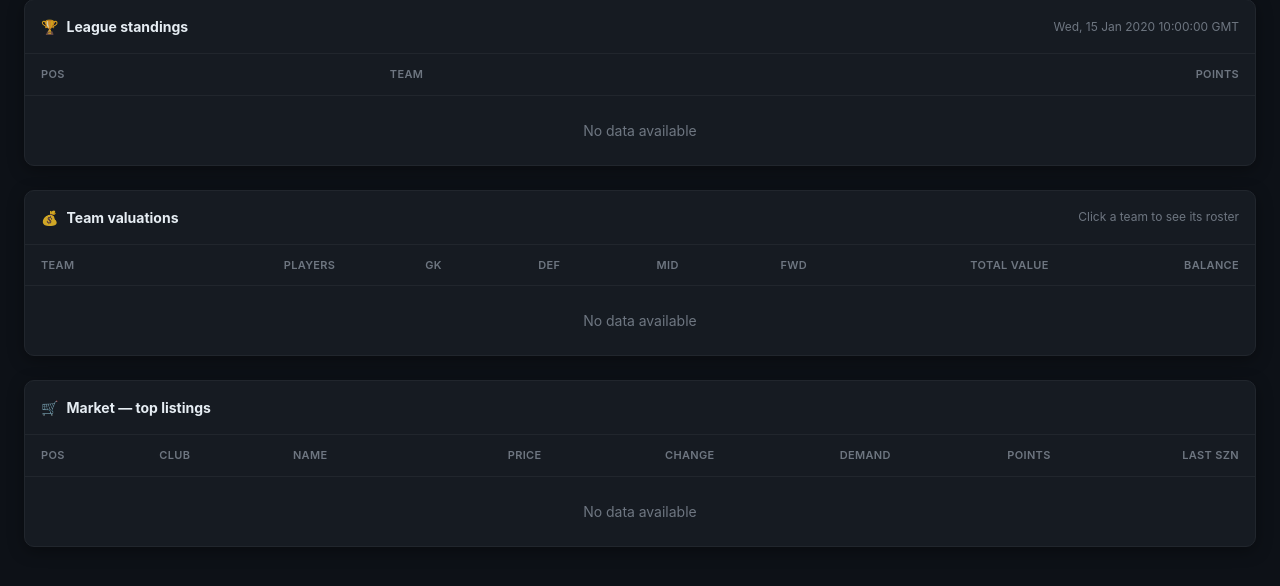
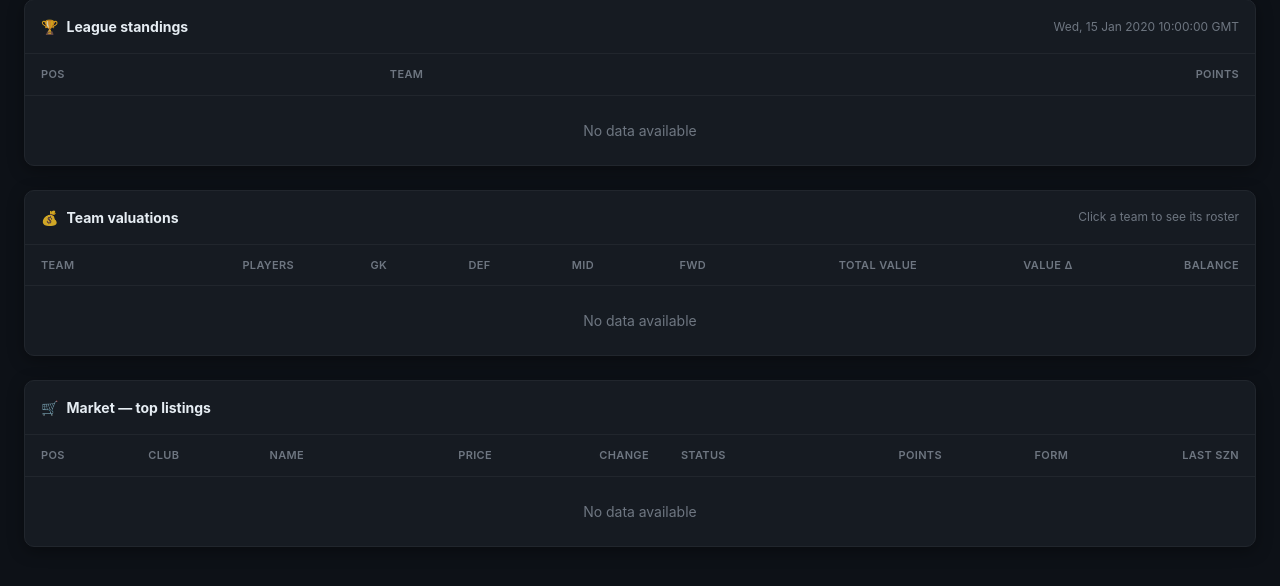
Before and after one commit to nilcrespo/BiwengerBot, a Flask app: template templates/dashboard.html in a window 1280 px wide. Shown: the part 88-674 px from the top of the page. Run offline with Flask 3, Linux system fonts and the light colour scheme; data comes from the database, SQL or seed files in the repository; the template is opened without the code that fills it: most values are stand-ins (such as "Sample title", 1, 10 or a date in 2020); data that the repository does not hold is empty.

Commit message:
feat: value trend columns for teams, roster players, and market
- Team valuations: Value Δ column (day-over-day team value change —
  was already scraped into teams.value_change, never surfaced).
- Roster accordion: Change column per player (was already scraped
  into team_players.change, same story — and had the sign bug fixed
  in the previous commit).
- Market: relabeled Demand -> Form (honest name), added Status pill
  and points-from-last-5 alongside the existing price Change column.

Co-Authored-By: Claude Sonnet 5 <noreply@anthropic.com>

```diff
--- a/app.py
+++ b/app.py
@@ -44,7 +44,7 @@ def get_data():
     # --- League standings ---
     standings = pd.read_sql(
         """
-        SELECT position, name, points, is_me
+        SELECT position, name, points, value_change, is_me
         FROM teams
         WHERE scraped_at LIKE ?    -- match 'YYYY-MM-DD%'
         ORDER BY position
@@ -56,7 +56,7 @@ def get_data():
     # --- Market ---
     market = pd.read_sql(
         """
-        SELECT m.position, m.club, m.name, m.price, m.change, m.demand,
+        SELECT m.position, m.club, m.name, m.price, m.change, m.status, m.recent_pts,
                m.this_season_pts, m.last_season_pts,
                COALESCE(pp.probability, '0%') AS probability
         FROM market m
@@ -86,15 +86,18 @@ def get_data():
         SELECT tp.team_id, MAX(tp.team) AS team_name, COUNT(*) AS player_count,
                SUM(tp.price) AS total_value,
                MAX(tb.ledger_balance) AS balance,
-               MAX(tb.is_me) AS is_me
+               MAX(tb.is_me) AS is_me,
+               MAX(t.value_change) AS value_change
         FROM team_players tp
         LEFT JOIN team_balance tb
           ON tb.team_id = tp.team_id AND tb.scraped_at LIKE ?
+        LEFT JOIN teams t
+          ON t.name = tp.team AND t.scraped_at LIKE ?
         WHERE tp.scraped_at LIKE ?
         GROUP BY tp.team_id
         ORDER BY total_value DESC
         """,
-        conn, params=(f"{date}%", f"{date}%")
+        conn, params=(f"{date}%", f"{date}%", f"{date}%")
     )
 
     # Position breakdown per team (GK/DEF/MID/FWD counts) — dual-position
@@ -121,7 +124,7 @@ def get_data():
     # --- Team players for every team (the dashboard expands rosters inline
     # under each team's row rather than filtering to one team at a time) ---
     base_team_players_sql = """
-        SELECT tp.team_id, tp.position, tp.club, tp.name, tp.price, tp.this_season_pts,
+        SELECT tp.team_id, tp.position, tp.club, tp.name, tp.price, tp.change, tp.this_season_pts,
                tp.points_per_match, tp.status,
                COALESCE(pp.probability, '0%') AS probability
         FROM team_players tp
--- a/static/js/dashboard.js
+++ b/static/js/dashboard.js
@@ -99,15 +99,16 @@ function renderStandings(data) {
 
 function renderMarket(data) {
   const tbody = document.querySelector('#marketTable tbody');
-  renderTable(tbody, data, 8, (p) => `
+  renderTable(tbody, data, 9, (p) => `
     <tr>
       <td><span class="pos-badge">${escapeHtml(p.position)}</span></td>
       <td class="cell-muted">${escapeHtml(p.club)}</td>
       <td class="cell-primary">${escapeHtml(p.name)} ${probabilityPill(p.probability)}</td>
       <td class="num">${formatMoney(p.price)}</td>
       <td class="num">${formatDelta(p.change, { hideZero: true })}</td>
-      <td class="num cell-muted">${escapeHtml(p.demand)}</td>
+      <td>${statusPill(p.status)}</td>
       <td class="num">${escapeHtml(p.this_season_pts)}</td>
+      <td class="num cell-muted">${escapeHtml(p.recent_pts)}</td>
       <td class="num cell-muted">${escapeHtml(p.last_season_pts)}</td>
     </tr>
   `);
@@ -117,12 +118,12 @@ function renderMarket(data) {
 // expand its squad inline instead of a separate dropdown-driven section.
 function renderRosterRows(players) {
   if (!players || players.length === 0) {
-    return `<tr><td colspan="7" class="roster-empty">No roster data</td></tr>`;
+    return `<tr><td colspan="8" class="roster-empty">No roster data</td></tr>`;
   }
   const head = `
     <tr class="roster-head">
       <th>Pos</th><th>Club</th><th>Name</th>
-      <th class="num">Price</th><th class="num">Points</th>
+      <th class="num">Price</th><th class="num">Change</th><th class="num">Points</th>
       <th class="num">Pts/match</th><th>Status</th>
     </tr>`;
   const rows = players.map((p) => `
@@ -131,6 +132,7 @@ function renderRosterRows(players) {
       <td class="cell-muted">${escapeHtml(p.club)}</td>
       <td class="cell-primary">${escapeHtml(p.name)} ${probabilityPill(p.probability)}</td>
       <td class="num">${formatMoney(p.price)}</td>
+      <td class="num">${formatDelta(p.change, { hideZero: true })}</td>
       <td class="num">${escapeHtml(p.this_season_pts)}</td>
       <td class="num cell-muted">${formatNumber(p.points_per_match)}</td>
       <td>${statusPill(p.status)}</td>
@@ -142,7 +144,7 @@ function renderRosterRows(players) {
 function renderTeamValuations(teams, rostersByTeamId) {
   const tbody = document.querySelector('#teamsTable tbody');
   if (!teams || teams.length === 0) {
-    tbody.innerHTML = `<tr class="empty-row"><td colspan="8">No data available</td></tr>`;
+    tbody.innerHTML = `<tr class="empty-row"><td colspan="9">No data available</td></tr>`;
     return;
   }
   tbody.innerHTML = teams.map((t) => {
@@ -157,10 +159,11 @@ function renderTeamValuations(teams, rostersByTeamId) {
       <td class="num cell-muted">${escapeHtml(pos.MID ?? '—')}</td>
       <td class="num cell-muted">${escapeHtml(pos.FWD ?? '—')}</td>
       <td class="num">${formatMoney(t.total_value)}</td>
+      <td class="num">${formatDelta(t.value_change, { hideZero: true })}</td>
       <td class="num">${formatBalance(t.balance)}</td>
     </tr>
     <tr class="roster-detail" hidden>
-      <td colspan="8">
+      <td colspan="9">
         <table class="roster-table">${renderRosterRows(roster)}</table>
       </td>
     </tr>
--- a/templates/dashboard.html
+++ b/templates/dashboard.html
@@ -58,6 +58,7 @@
                                 <th class="num">MID</th>
                                 <th class="num">FWD</th>
                                 <th class="num">Total value</th>
+                                <th class="num">Value Δ</th>
                                 <th class="num">Balance</th>
                             </tr>
                         </thead>
@@ -81,8 +82,9 @@
                                 <th>Name</th>
                                 <th class="num">Price</th>
                                 <th class="num">Change</th>
-                                <th class="num">Demand</th>
+                                <th>Status</th>
                                 <th class="num">Points</th>
+                                <th class="num">Form</th>
                                 <th class="num">Last szn</th>
                             </tr>
                         </thead>
```
